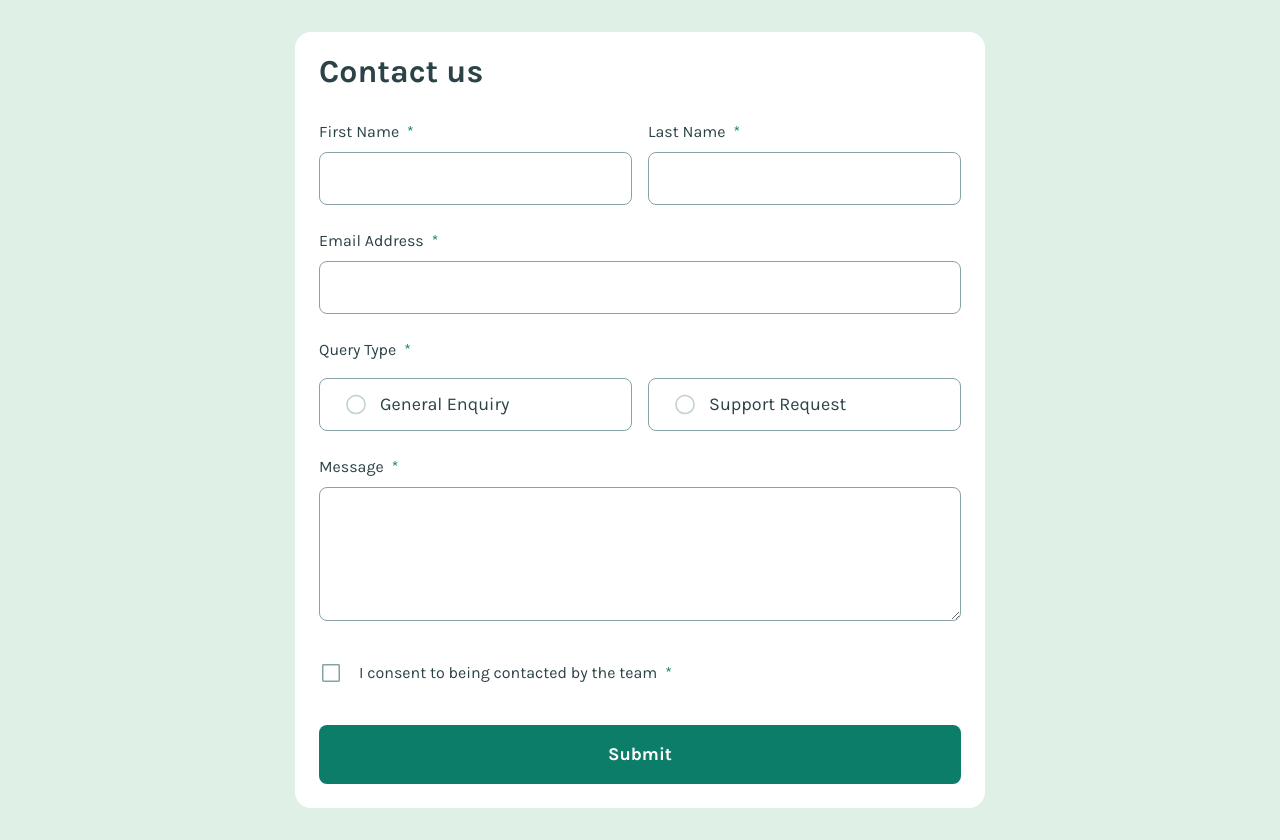
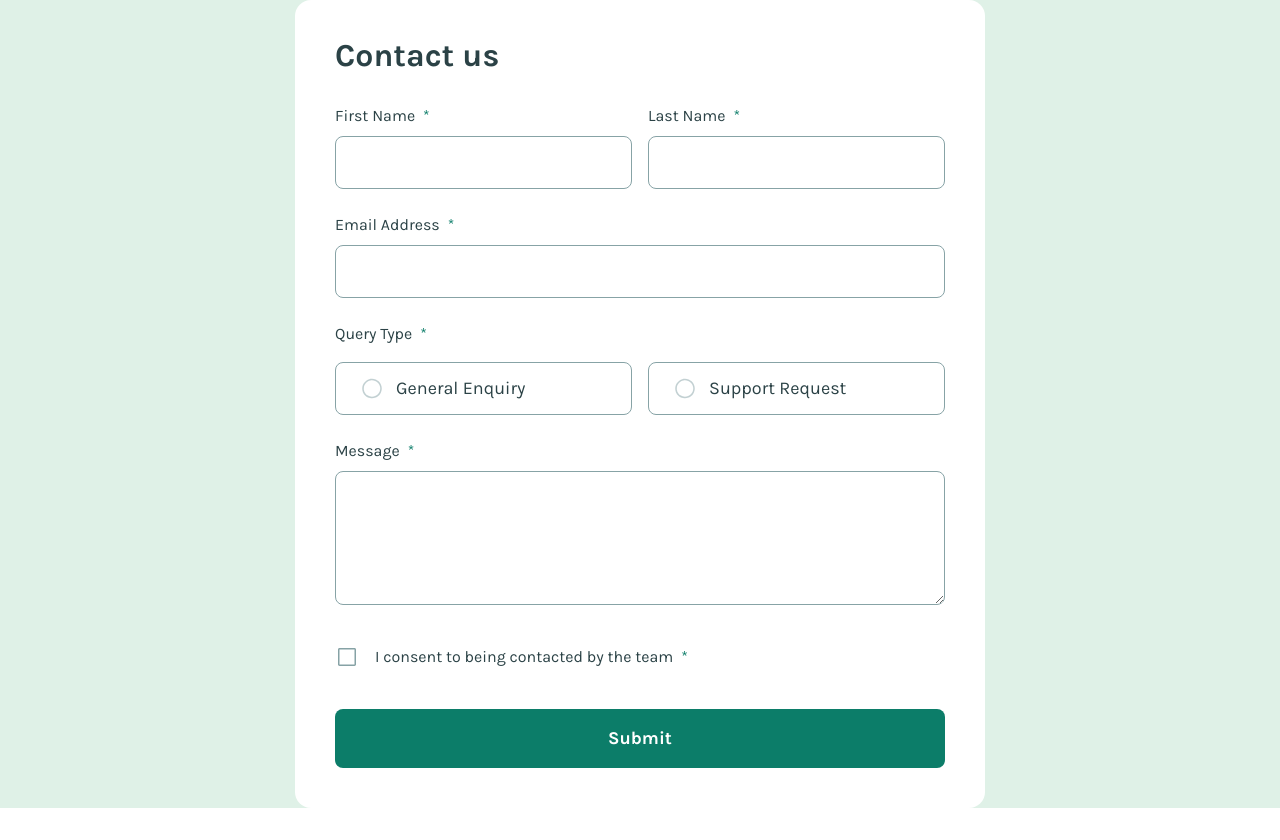
Before and after one commit to anamaydev/contact-form, a React (Vite) app: page / in a window 1280 px wide. After the commit the page ends 808 px from the top, so only its background shows below. Built offline with nearby package versions, Linux system fonts and the light colour scheme.

Commit message:
fix: padding issue on tablet view

```diff
--- a/src/App.jsx
+++ b/src/App.jsx
@@ -82,9 +82,9 @@ function App() {
 
   return (
     /* background */
-    <div className="min-h-dvh w-screen px-2 py-4 flex flex-col justify-center items-center bg-green-200 sm:px-5">
+    <div className="min-h-dvh w-screen px-2 py-4 flex flex-col justify-center items-center bg-green-200 sm:px-5 sm:py-0">
       {/* form */}
-      <form action="/" onSubmit={handleContact} className="p-3 flex flex-col justify-center gap-5 w-full max-w-(--form-max) bg-white rounded-2xl">
+      <form action="/" onSubmit={handleContact} className="p-3 flex flex-col justify-center gap-5 w-full max-w-(--form-max) bg-white rounded-2xl sm:p-5">
         {/* first div */}
         <div className="flex flex-col justify-center gap-4">
           <h1 className="font-bold text-lg leading-none text-grey-900">Contact us</h1>
@@ -134,7 +134,7 @@ function App() {
               <p className="label" id="query-legend">Query Type</p>
 
               <ul className="flex flex-col justify-center gap-2 sm:flex-row sm:justify-stretch"> {/*remove gap-2*/}
-                <li className="input-field flex gap-1.5 w-full relative active:bg-green-200 transition duration-200">
+                <li className="input-field flex gap-1.5 w-full relative has-checked:bg-green-200 active:bg-green-200 transition duration-200">
                   <img src={"general-enquiry" === queryType ? radioSelected : radioUnselected} alt=""/>
                   <input
                     type="radio"
@@ -147,7 +147,7 @@ function App() {
                   />
                   <label htmlFor="general-enquiry" className="cursor-pointer w-full">General Enquiry</label>
                 </li>
-                <li className="input-field flex gap-1.5 w-full relative active:bg-green-200 transition duration-200">
+                <li className="input-field flex gap-1.5 w-full relative has-checked:bg-green-200 active:bg-green-200 transition duration-200">
                   <img src={"support-enquiry" === queryType ? radioSelected : radioUnselected} alt=""/>
                   <input
                     type="radio"
@@ -197,7 +197,7 @@ function App() {
           { validationErrors.consent && <p className="error-message">{validationErrors.consent}</p> }
         </div>
 
-        <button className="font-bold text-md leading-normal text-white px-5 py-2 border-none rounded-lg bg-green-600">Submit</button>
+        <button className="font-bold text-md leading-normal text-white px-5 py-2 border-none rounded-lg bg-green-600 hover:bg-grey-900 transition duration-600 cursor-pointer">Submit</button>
       </form>
     </div>
   )
```
